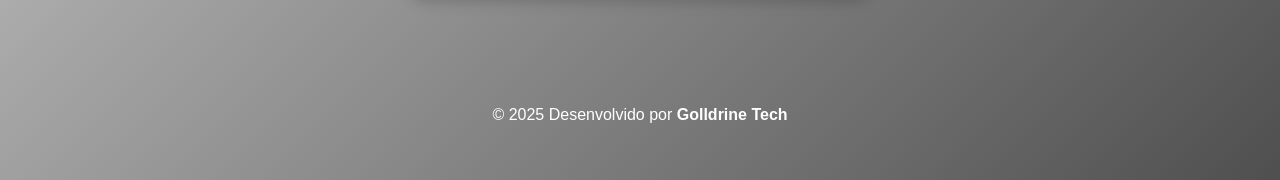
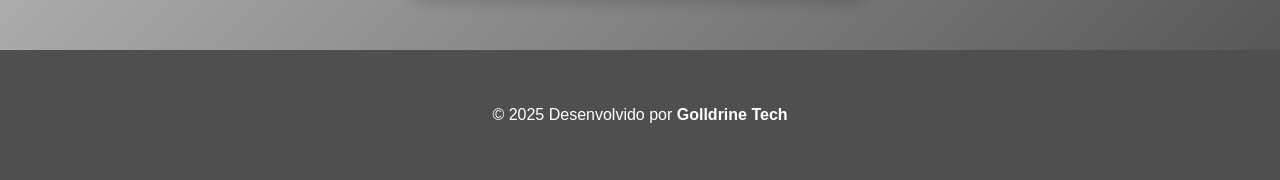
Before and after one commit to Golldrine/Masseratto, a plain HTML site: page index.html in a window 1280 px wide. Shown: the part 620-800 px from the top of the page. Drawn offline with Linux system fonts and the light colour scheme.

Commit message:
Update background footer

```diff
--- a/styles.css
+++ b/styles.css
@@ -108,7 +108,7 @@ body {
 .footer {
     text-align: center;
     padding: 40px;
-    background-color: transparent;
+    background-color: #4f4f4f;
     color: #fff;
     position: fixed;
     bottom: 0;
```
